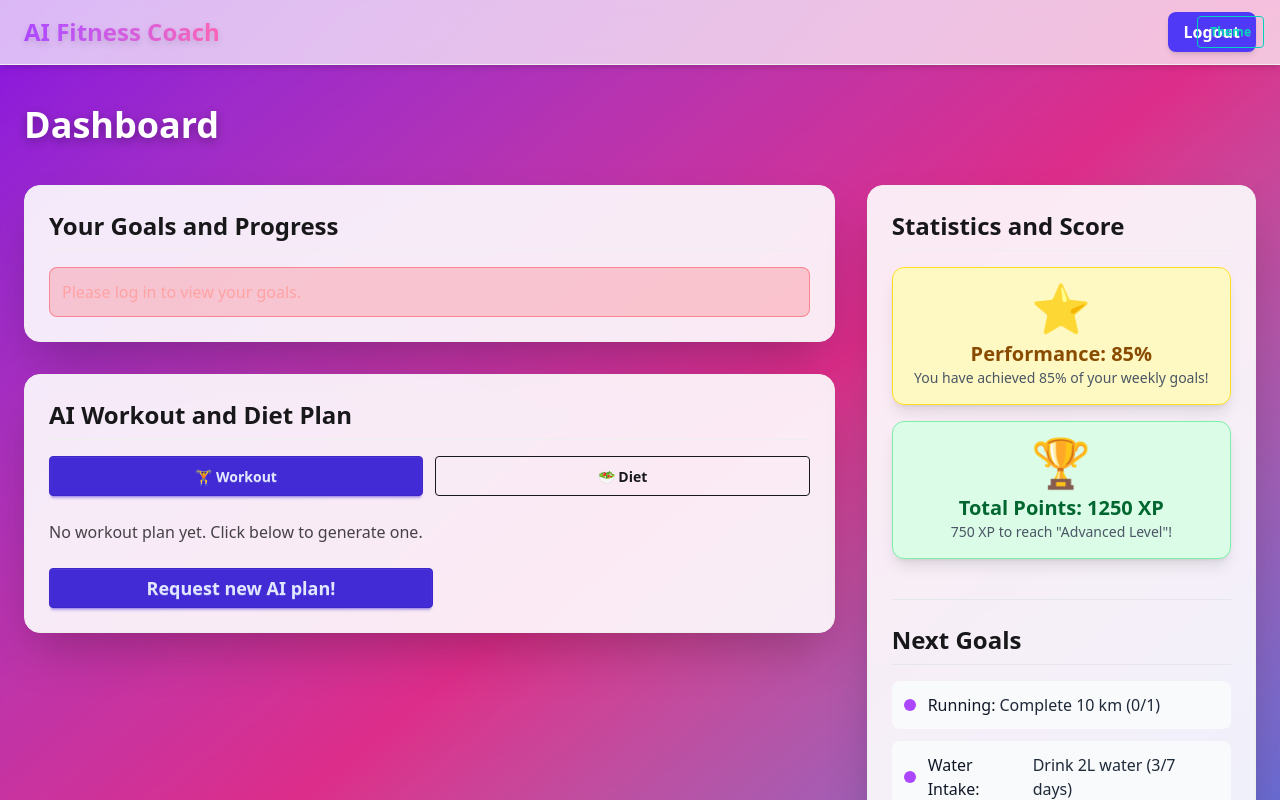
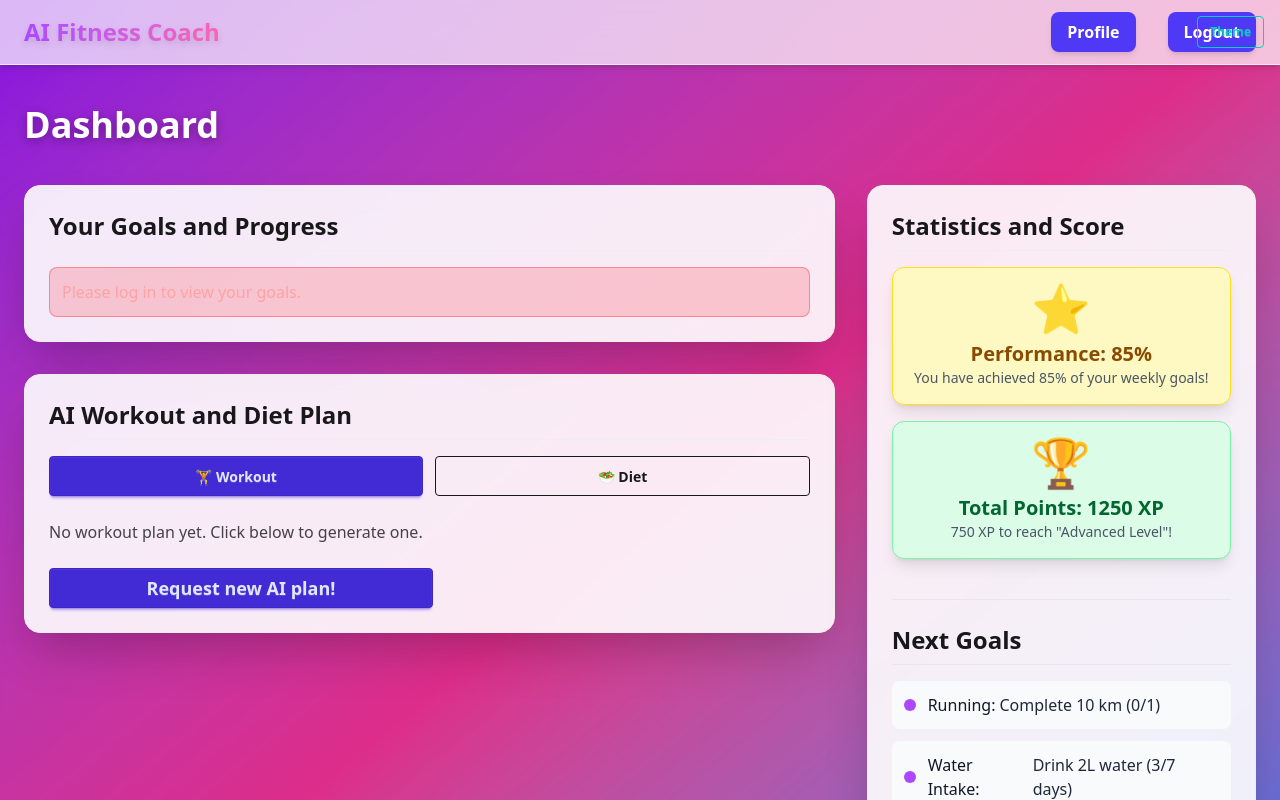
Before and after one commit to Alexa0504/AI-fitness-coach, a React (Vite) app in the folder client/: page /dashboard in a window 1280 px wide. Shown: the top 800 px of the page. Built offline with nearby package versions, Linux system fonts and the light colour scheme.

Commit message:
add Profile button to HeaderBar for user data input

```diff
--- a/client/src/pages/HomePage.tsx
+++ b/client/src/pages/HomePage.tsx
@@ -47,9 +47,18 @@ const HeaderBar: React.FC = () => {
                 </h1>
 
                  <div className="flex items-center gap-2 sm:gap-4">
+          {/*  Profile button added */}
+          <button
+            onClick={() => navigate("/profile")}
+            className="px-3 sm:px-4 py-2 bg-indigo-600 hover:bg-indigo-700 text-white rounded-lg font-semibold shadow-md hover:shadow-indigo-400/30 transition-all duration-200 text-sm sm:text-base"
+          >
+            Profile
+          </button>
+
           <div className="flex items-center justify-center">
-                        <ThemeSwitcher/>
+            <ThemeSwitcher />
           </div>
+
           <button
             onClick={handleLogout}
             className="px-3 sm:px-4 py-2 bg-indigo-600 hover:bg-indigo-700 text-white rounded-lg font-semibold shadow-md hover:shadow-indigo-400/30 transition-all duration-200 text-sm sm:text-base"
```
Lines whose indentation alone changed are shown as unchanged.
